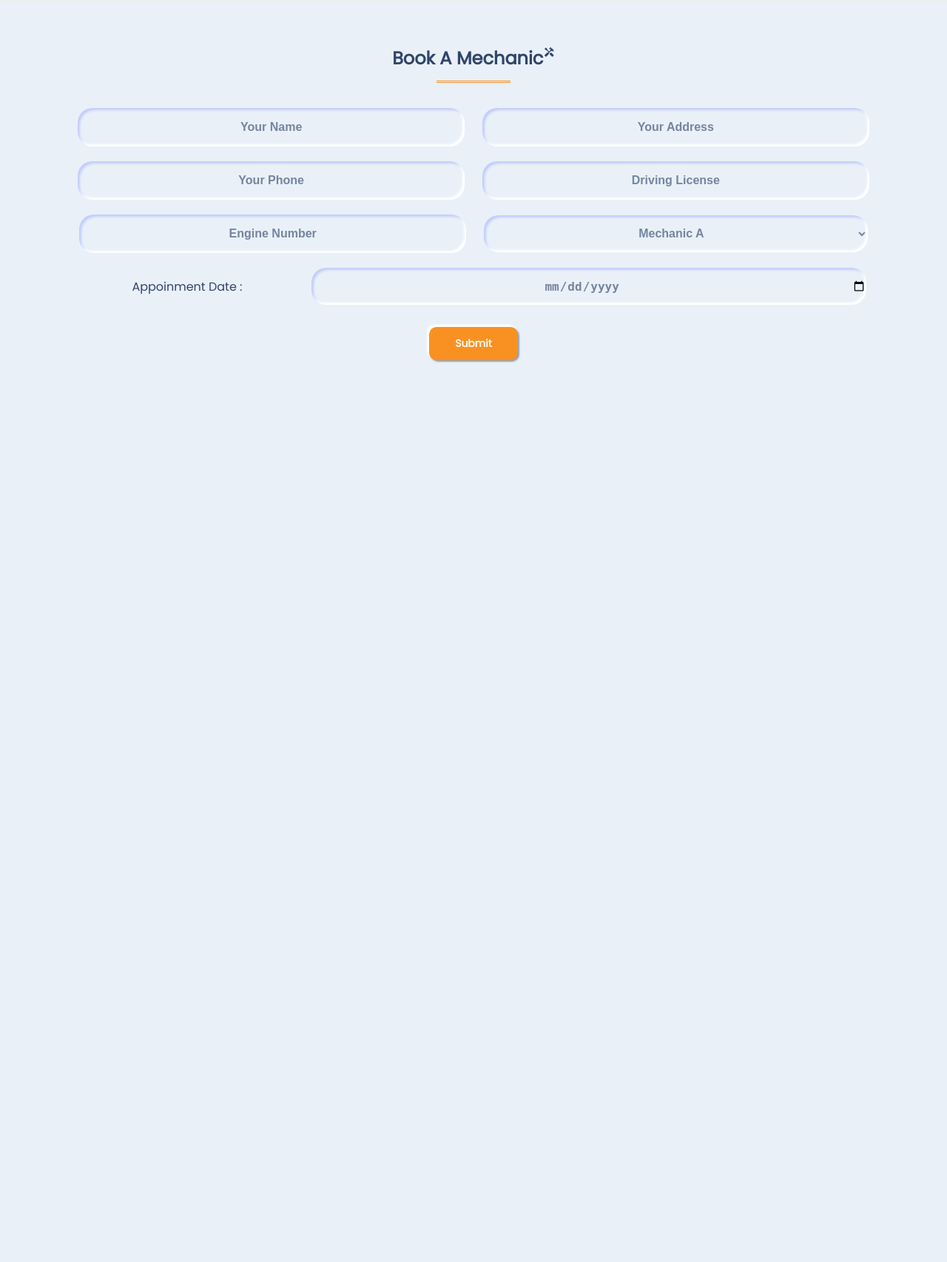
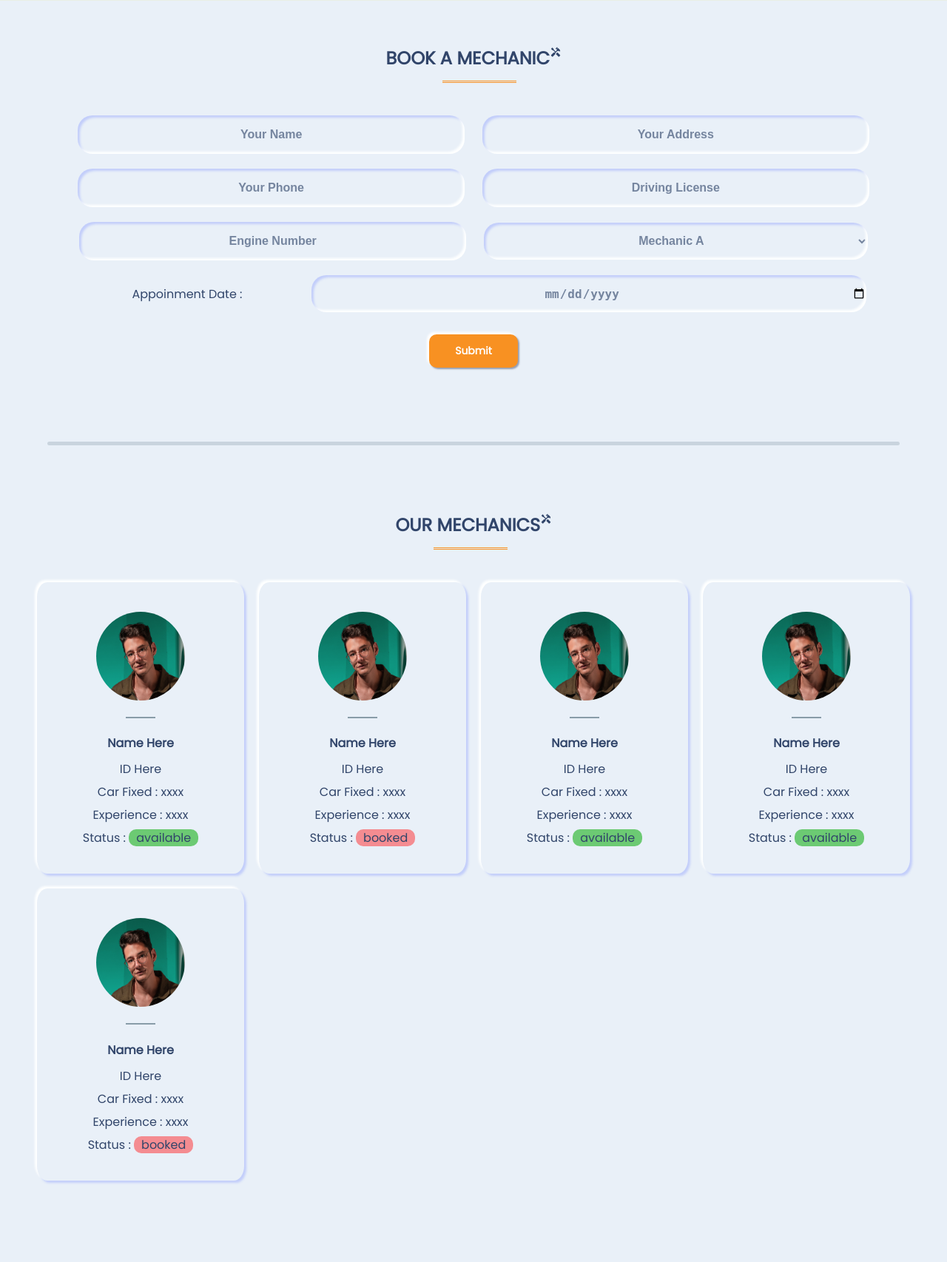
Before and after one commit to YEASIN49/FixMyWheel, a PHP site: page / in a window 1280 px wide. Shown: the part 845-2551 px from the top of the page at 74% size. Before the commit the page ends 1335 px from the top, so only its background shows below. Run offline with PHP 8.4, Linux system fonts and the light colour scheme.

```diff
--- a/css/index.css
+++ b/css/index.css
@@ -20,6 +20,9 @@ a {
   text-decoration: none;
   cursor: pointer;
 }
+p{
+  margin: 6px auto;
+}
 .f-siteName {
   font-family: "Roboto Condensed", sans-serif;
   font-style: italic;
@@ -36,7 +39,13 @@ a {
 .icons {
   vertical-align: middle;
 }
-
+.section-divider{
+  height: 5px;
+  width: 90vw;
+  border-radius: 20px;
+  margin: 90px auto;
+  background-color: #072c4024;
+}
 /* ***************************
 *
 *  Navigation
@@ -296,30 +305,31 @@ a {
 *
 ************************ */
 
-.formWrapper{
+.sectionWrapper{
   /* position: relative; */
   width: 100%;
   margin-top: 60px;
+  margin-bottom: 100px;
   color: #31456A;
   text-align: center;
 
 }
-.formHeader{
+.sectionHeader{
   position: relative;
-  margin-bottom: 40px;
+  margin-bottom: 50px;
   /* background-color: #f89122; */
 }
-.formHeader h1 {
-  /* background-color: green; */
-}
-.formHeader h1 sup{
+/* .sectionHeader h1 {
+  background-color: green;
+} */
+.sectionHeader h1 sup{
   font-size: 15px;
   margin-left: -6px;
   /* line-height: 40px; */
   /* background-color: red; */
 }
 
-.formHeader h1::after{
+.sectionHeader h1::after{
   content: "";
   position: absolute;
   bottom: -45%;
@@ -409,8 +419,135 @@ a {
     }
     .appointment-label{
       display: block;
-      width: 90%;
+      width: 80%;
       text-align: left;
-      margin: -25px 0 0 35px;
+      margin: -25px 0 0 5%;
     }
 }
+/* ******************
+*
+*
+*   Mechanic List
+*
+*
+******************** */
+.card-container{
+  width: 100%;
+  max-width: 1200px;
+  /* background-color: red; */
+}
+.mechanic-card{
+
+  /* width: 85%; */
+  /* margin: 20px auto; */
+  /* padding: 20px 10px; */
+
+  /* border: 1px solid #072c40; */
+}
+.mechanic-card-content{
+  border-radius: 5%;
+  padding: 30px 5px;
+  margin: 10px auto;
+  box-shadow: -3px -3px 3px rgb(254, 255, 255) ,
+  3px 3px 3px rgba(134, 152, 255, 0.384) ;
+}
+.mechanic-card img{
+  margin-top: 10px;
+  border-radius: 50%;
+
+}
+.card-text-divider{
+  width: 15%;
+  margin: 15px auto 0 auto;
+  border-top: 2px solid #072c406e;
+}
+.mechanic-title{
+  /* background-color: #072c40; */
+  /* line-height: 20px; */
+  margin-bottom: 10px;
+
+}
+.mechanic-status{
+  /* background-color: #072c40; */
+  padding: 0 10px;
+  border-radius: 10px;
+}
+.booked{
+  background-color: rgba(255, 22, 22, 0.459);
+}
+.available{
+  background-color: rgba(4, 170, 4, 0.541);
+}
+@media screen and (min-width: 425px) {
+  .card-container{
+    width: 100%;
+  }
+}
+
+ @media screen and (min-width: 620px) {
+  .card-container{
+    /* width: 1%; */
+    /* margin: 0 auto; */
+    display: flex;
+    flex-flow: row wrap;
+  }
+  .mechanic-card{
+    width: 50%;
+    /* margin: 10px auto; */
+    /* background-color: red; */
+  }
+  .mechanic-card-content{
+    width: 90%;
+    /* background-color: #f89122; */
+  }
+  .mechanic-card:nth-child(odd) .mechanic-card-content{
+    margin-left: auto;
+    margin-right: 10px;
+    /* background-color: #f89122; */
+  }
+  .mechanic-card:nth-child(even) .mechanic-card-content{
+    margin-right: auto;
+    margin-left: 10px;
+    /* background-color: red; */
+    /* background-color: #f89122; */
+  }
+}
+@media screen and (min-width: 920px) {
+
+  .mechanic-card{
+    flex-basis: 33.3333%;
+    padding: 0;
+    margin: 0;
+  }
+  .mechanic-card-content{
+    width: 90%;
+    max-width: 370px;
+    margin-left: auto;
+    margin-right: auto;
+  }
+  .mechanic-card:nth-child(n) .mechanic-card-content{
+    margin-left: auto;
+    margin-right: auto;
+    /* background-color: #f89122; */
+  }
+  .mechanic-card:nth-child(2n) .mechanic-card-content{
+    margin-right: auto;
+    margin-left: auto;
+    /* background-color: red; */
+  }
+  .mechanic-card:nth-child(3n) .mechanic-card-content{
+    margin-right: auto;
+    margin-left: auto;
+    /* background-color: green; */
+  }
+
+
+}
+@media screen and (min-width: 1150px) {
+  .card-container{
+    margin: 0 auto;
+  }
+  .mechanic-card{
+    flex-basis: 25%;
+  }
+}
--- a/includes/booking-form.php
+++ b/includes/booking-form.php
@@ -1,6 +1,6 @@
-<section class="formWrapper f-article">
-	<div class="formHeader">
-		<h1>Book A Mechanic <sup class="material-icons">
+<section class="sectionWrapper f-article">
+	<div class="sectionHeader">
+		<h1>BOOK A MECHANIC <sup class="material-icons">
 handyman
 </sup></h1>
 	</div>
--- /dev/null
+++ b/includes/mechanic-list.php
@@ -0,0 +1,73 @@
+<section class="sectionWrapper f-article">
+	<div class="section-divider"></div>
+	<div class="sectionHeader">
+		<h1>OUR MECHANICS <sup class="material-icons">handyman</sup></h1>
+	</div>
+	<div class="card-container">
+		<div class="mechanic-card">
+			<div class="mechanic-card-content">
+				<img src="./images/img-v-47.jpg" height="120px" width="120px" alt="">
+				<p class="card-text-divider"></p>
+				<div class="mechanic-info">
+					<h4 class="mechanic-title">Name Here</h4>
+					<p>ID Here</p>
+					<p>Car Fixed : xxxx</p>
+					<p>Experience : xxxx</p>
+					<p >Status : <span class="mechanic-status available"> available</span></p>
+				</div>
+			</div>
+		</div>
+		<div class="mechanic-card">
+			<div class="mechanic-card-content">
+				<img src="./images/img-v-47.jpg" height="120px" width="120px" alt="">
+				<p class="card-text-divider"></p>
+				<div class="mechanic-info">
+					<h4 class="mechanic-title">Name Here</h4>
+					<p>ID Here</p>
+					<p>Car Fixed : xxxx</p>
+					<p>Experience : xxxx</p>
+					<p >Status : <span class="mechanic-status booked"> booked</span></p>
+				</div>
+			</div>
+		</div>
+		<div class="mechanic-card">
+			<div class="mechanic-card-content">
+				<img src="./images/img-v-47.jpg" height="120px" width="120px" alt="">
+				<p class="card-text-divider"></p>
+				<div class="mechanic-info">
+					<h4 class="mechanic-title">Name Here</h4>
+					<p>ID Here</p>
+					<p>Car Fixed : xxxx</p>
+					<p>Experience : xxxx</p>
+					<p >Status : <span class="mechanic-status available"> available</span></p>
+				</div>
+			</div>
+		</div>
+		<div class="mechanic-card">
+			<div class="mechanic-card-content">
+				<img src="./images/img-v-47.jpg" height="120px" width="120px" alt="">
+				<p class="card-text-divider"></p>
+				<div class="mechanic-info">
+					<h4 class="mechanic-title">Name Here</h4>
+					<p>ID Here</p>
+					<p>Car Fixed : xxxx</p>
+					<p>Experience : xxxx</p>
+					<p >Status : <span class="mechanic-status available"> available</span></p>
+				</div>
+			</div>
+		</div>
+		<div class="mechanic-card">
+			<div class="mechanic-card-content">
+				<img src="./images/img-v-47.jpg" height="120px" width="120px" alt="">
+				<p class="card-text-divider"></p>
+				<div class="mechanic-info">
+					<h4 class="mechanic-title">Name Here</h4>
+					<p>ID Here</p>
+					<p>Car Fixed : xxxx</p>
+					<p>Experience : xxxx</p>
+					<p >Status : <span class="mechanic-status booked"> booked</span></p>
+				</div>
+			</div>
+		</div>
+	</div>
+</section>
--- a/index.php
+++ b/index.php
@@ -16,12 +16,13 @@
 	<link href="https://fonts.googleapis.com/css2?family=Material+Icons"
       rel="stylesheet">
 
-	<title>Fix My Wheel</title>
+	<title>Fix The Wheel</title>
 </head>
 <body>
 	<?php include("includes/nav.php");?>
 	<?php include("includes/hero-header.php");?>
 	<?php include("includes/booking-form.php");?>
+	<?php include("includes/mechanic-list.php");?>
 
 
 	<script>
```
Also changed, not shown: images/img-v-47.jpg (added).
